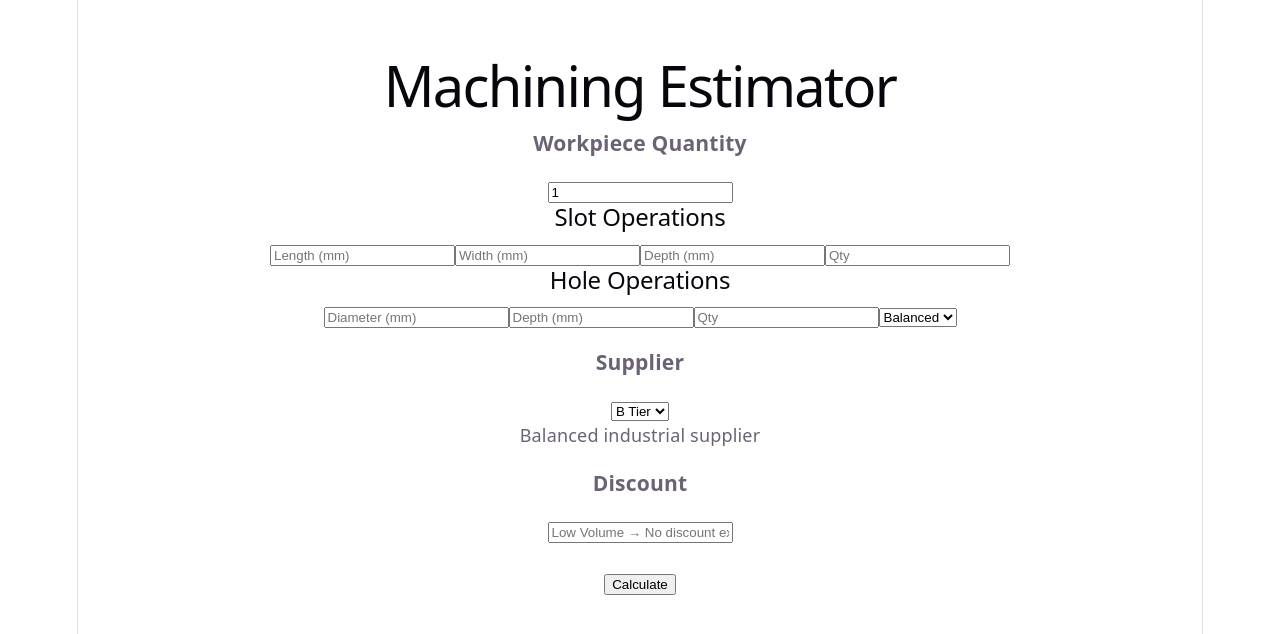
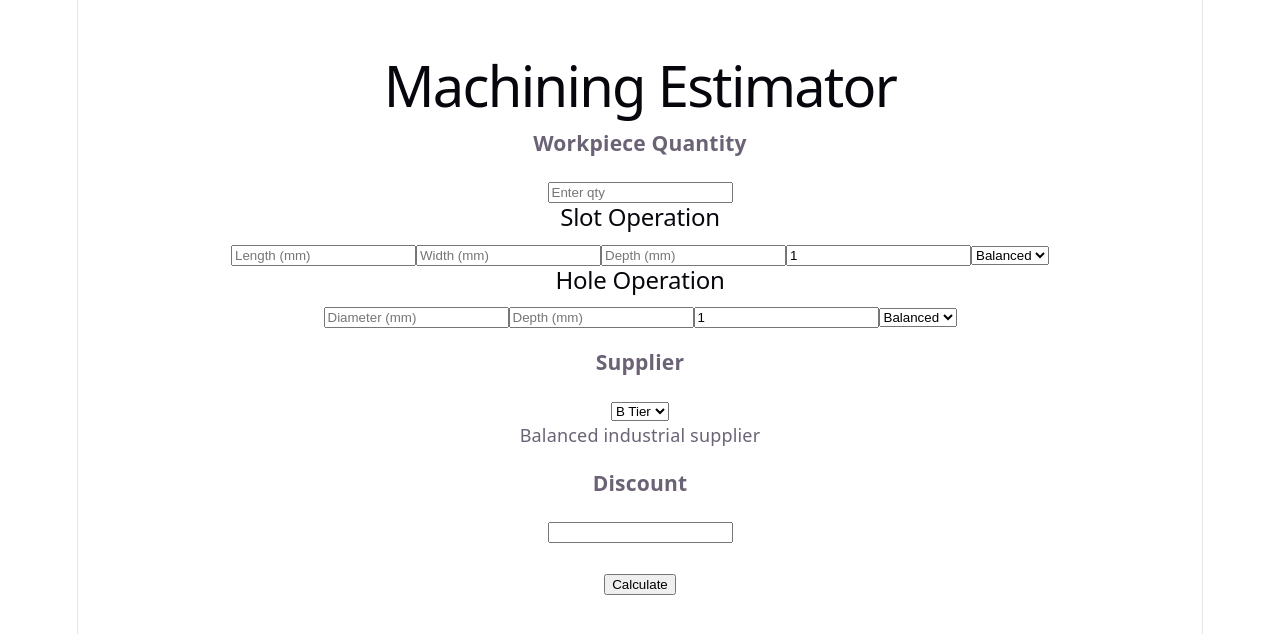
Before and after one commit to serifsumer-coder/tolerance-app, a React (Vite) app: page / in a window 1280 px wide. Shown: the top 634 px of the page. Built offline with nearby package versions, Linux system fonts and the light colour scheme.

Commit message:
reset to stable core

```diff
--- a/src/App.jsx
+++ b/src/App.jsx
@@ -1,20 +1,34 @@
 import { useState, useEffect } from "react";
 
 export default function App() {
-  const [partQty, setPartQty] = useState(1);
+  const [partQty, setPartQty] = useState("");
 
-  const [slots, setSlots] = useState([
-    { length: "", width: "", depth: "", qty: 1 }
-  ]);
+  const [slot, setSlot] = useState({
+    length: "",
+    width: "",
+    depth: "",
+    qty: 1,
+    quality: "balanced"
+  });
 
-  const [holes, setHoles] = useState([
-    { diameter: "", depth: "", qty: 1, quality: "balanced" }
-  ]);
+  const [hole, setHole] = useState({
+    diameter: "",
+    depth: "",
+    qty: 1,
+    quality: "balanced"
+  });
 
   const [supplier, setSupplier] = useState("B");
   const [discount, setDiscount] = useState("");
-  const [suggestion, setSuggestion] = useState("");
+
   const [result, setResult] = useState("");
+
+  // 🔧 QUALITY (slot + hole ortak)
+  const qualityData = {
+    high: { label: "High", feed: 2000, peck: 10, peckTime: 32 },
+    balanced: { label: "Balanced", feed: 3000, peck: 15, peckTime: 16 },
+    cost: { label: "Cost", feed: 4500, peck: 20, peckTime: 10.5 }
+  };
 
   const supplierRates = {
     A: { rate: 55, desc: "High-end EU supplier" },
@@ -22,72 +36,46 @@ export default function App() {
     C: { rate: 35, desc: "Low cost workshop" }
   };
 
-  const qualityData = {
-    high: { peck: 10, peckTime: 32, setup: 18 },
-    balanced: { peck: 15, peckTime: 16, setup: 18 },
-    cost: { peck: 20, peckTime: 10.5, setup: 18 }
+  // 🔩 SLOT TIME (basit ama stabil)
+  const calcSlot = () => {
+    if (!slot.length || !slot.width || !slot.depth) return 0;
+
+    const volume = slot.length * slot.width * slot.depth;
+    const feed = qualityData[slot.quality].feed;
+
+    const minutes = volume / feed / 100;
+    return (minutes / 60) * slot.qty;
   };
 
-  const feedRates = {
-    balanced: 3000
-  };
+  // 🔩 HOLE TIME (DOĞRU)
+  const calcHole = () => {
+    if (!hole.depth) return 0;
 
-  const getSuggestion = (qty) => {
-    if (qty >= 200) return "Full Serial → 20–35%";
-    if (qty >= 50) return "Mid Serial → 10–20%";
-    if (qty >= 10) return "Mini Serial → 5–10%";
-    return "Low Volume → No discount expected";
-  };
+    const q = qualityData[hole.quality];
 
-  useEffect(() => {
-    setSuggestion(getSuggestion(partQty));
-  }, [partQty]);
+    const peckCount = Math.ceil(hole.depth / q.peck);
+    const sec = peckCount * q.peckTime * hole.qty;
 
-  // SLOT
-  const calcSlotTime = (s) => {
-    if (!s.length || !s.width || !s.depth) return 0;
-
-    const volume = s.length * s.width * s.depth;
-    const minutes = volume / feedRates.balanced / 100;
-
-    return (minutes / 60) * s.qty;
-  };
-
-  // HOLE
-  const calcHoleTime = (h) => {
-    if (!h.depth || !h.qty) return 0;
-
-    const q = qualityData[h.quality];
-
-    const peckCount = Math.ceil(h.depth / q.peck);
-    const timePerHoleSec = peckCount * q.peckTime + q.setup;
-
-    const totalSec = timePerHoleSec * h.qty;
-
-    return (totalSec / 3600) * 1.15;
+    return (sec / 3600) * 1.15;
   };
 
   const handleCalculate = () => {
+    const qty = Number(partQty) || 1;
+
+    const slotTime = calcSlot();
+    const holeTime = calcHole();
+
+    const total = (slotTime + holeTime) * qty;
+
     const rate = supplierRates[supplier].rate;
-
-    let slotHours = 0;
-    let holeHours = 0;
-
-    slots.forEach(s => slotHours += calcSlotTime(s));
-    holes.forEach(h => holeHours += calcHoleTime(h));
-
-    const totalHours = (slotHours + holeHours) * partQty;
-
-    const machiningCost = totalHours * rate;
+    const cost = total * rate;
 
     const d = Number(discount) || 0;
-    const finalCost = machiningCost * (1 - d / 100);
-
-    const perPiece = finalCost / partQty;
+    const final = cost * (1 - d / 100);
 
     setResult(`
-TOTAL TIME: ${totalHours.toFixed(2)} h
-COST: €${finalCost.toLocaleString()}
+Total Time: ${total.toFixed(2)} h
+Total Cost: €${final.toLocaleString()}
 `);
   };
 
@@ -97,49 +85,39 @@ COST: €${finalCost.toLocaleString()}
 
       {/* WORKPIECE */}
       <h3>Workpiece Quantity</h3>
-      <input type="number" value={partQty} onChange={e => setPartQty(Number(e.target.value))} />
+      <input
+        type="number"
+        value={partQty}
+        placeholder="Enter qty"
+        onChange={(e) => setPartQty(e.target.value)}
+      />
 
-      {/* SLOTS */}
-      <h2>Slot Operations</h2>
-      {slots.map((s, i) => (
-        <div key={i}>
-          <input placeholder="Length (mm)" onChange={e => {
-            const arr = [...slots]; arr[i].length = e.target.value; setSlots(arr);
-          }} />
-          <input placeholder="Width (mm)" onChange={e => {
-            const arr = [...slots]; arr[i].width = e.target.value; setSlots(arr);
-          }} />
-          <input placeholder="Depth (mm)" onChange={e => {
-            const arr = [...slots]; arr[i].depth = e.target.value; setSlots(arr);
-          }} />
-          <input placeholder="Qty" type="number" onChange={e => {
-            const arr = [...slots]; arr[i].qty = Number(e.target.value); setSlots(arr);
-          }} />
-        </div>
-      ))}
+      {/* SLOT */}
+      <h2>Slot Operation</h2>
 
-      {/* HOLES */}
-      <h2>Hole Operations</h2>
-      {holes.map((h, i) => (
-        <div key={i}>
-          <input placeholder="Diameter (mm)" onChange={e => {
-            const arr = [...holes]; arr[i].diameter = e.target.value; setHoles(arr);
-          }} />
-          <input placeholder="Depth (mm)" onChange={e => {
-            const arr = [...holes]; arr[i].depth = e.target.value; setHoles(arr);
-          }} />
-          <input placeholder="Qty" type="number" onChange={e => {
-            const arr = [...holes]; arr[i].qty = Number(e.target.value); setHoles(arr);
-          }} />
-          <select value={h.quality} onChange={e => {
-            const arr = [...holes]; arr[i].quality = e.target.value; setHoles(arr);
-          }}>
-            <option value="high">High</option>
-            <option value="balanced">Balanced</option>
-            <option value="cost">Cost</option>
-          </select>
-        </div>
-      ))}
+      <input placeholder="Length (mm)" onChange={e => setSlot({ ...slot, length: e.target.value })} />
+      <input placeholder="Width (mm)" onChange={e => setSlot({ ...slot, width: e.target.value })} />
+      <input placeholder="Depth (mm)" onChange={e => setSlot({ ...slot, depth: e.target.value })} />
+      <input type="number" value={slot.qty} onChange={e => setSlot({ ...slot, qty: e.target.value })} />
+
+      <select value={slot.quality} onChange={e => setSlot({ ...slot, quality: e.target.value })}>
+        <option value="high">High</option>
+        <option value="balanced">Balanced</option>
+        <option value="cost">Cost</option>
+      </select>
+
+      {/* HOLE */}
+      <h2>Hole Operation</h2>
+
+      <input placeholder="Diameter (mm)" onChange={e => setHole({ ...hole, diameter: e.target.value })} />
+      <input placeholder="Depth (mm)" onChange={e => setHole({ ...hole, depth: e.target.value })} />
+      <input type="number" value={hole.qty} onChange={e => setHole({ ...hole, qty: e.target.value })} />
+
+      <select value={hole.quality} onChange={e => setHole({ ...hole, quality: e.target.value })}>
+        <option value="high">High</option>
+        <option value="balanced">Balanced</option>
+        <option value="cost">Cost</option>
+      </select>
 
       {/* SUPPLIER */}
       <h3>Supplier</h3>
@@ -148,13 +126,15 @@ COST: €${finalCost.toLocaleString()}
         <option value="B">B Tier</option>
         <option value="C">C Tier</option>
       </select>
+
       <div>{supplierRates[supplier].desc}</div>
 
       {/* DISCOUNT */}
       <h3>Discount</h3>
-      <input placeholder={suggestion} value={discount} onChange={e => setDiscount(e.target.value)} />
+      <input value={discount} onChange={e => setDiscount(e.target.value)} />
 
       <br /><br />
+
       <button onClick={handleCalculate}>Calculate</button>
 
       <pre>{result}</pre>
```
